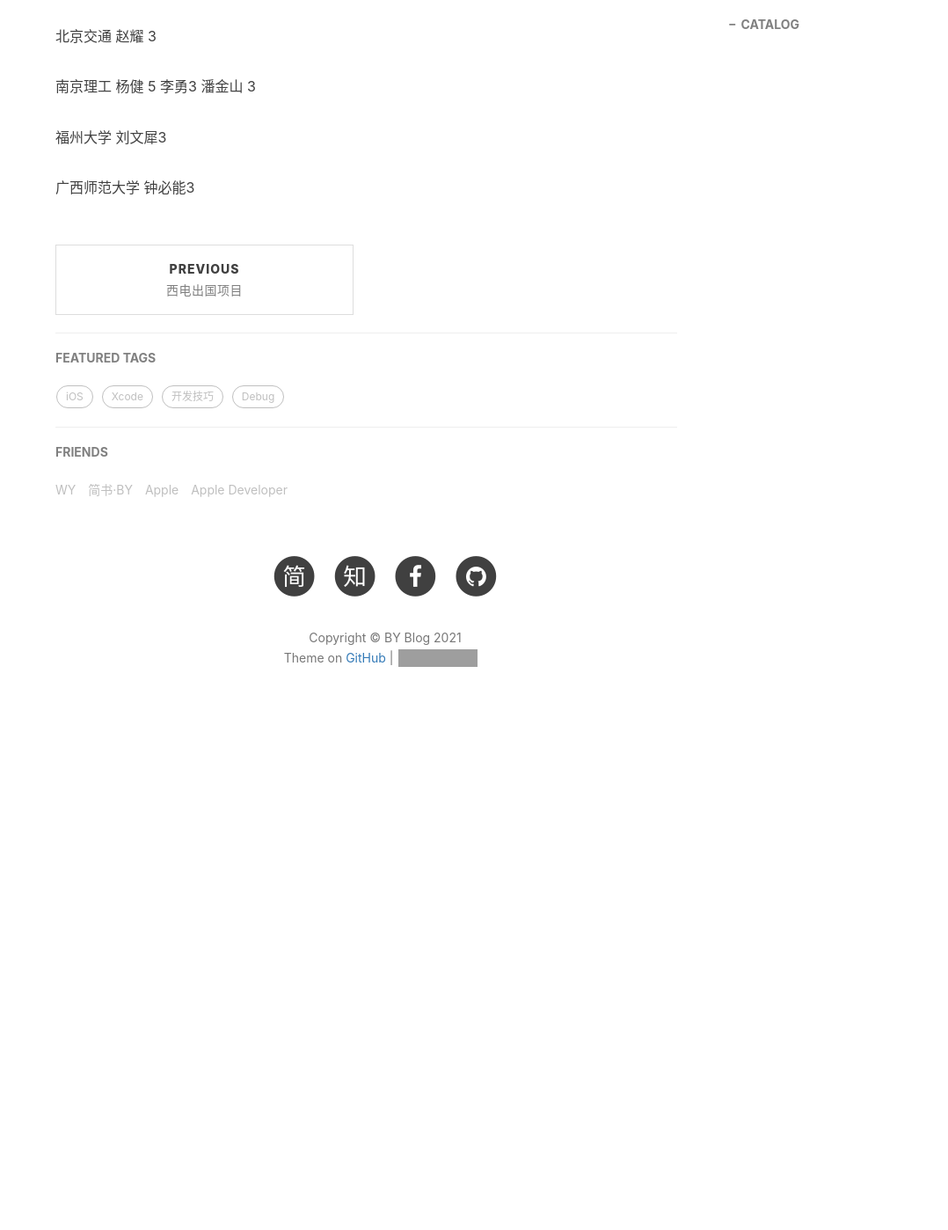
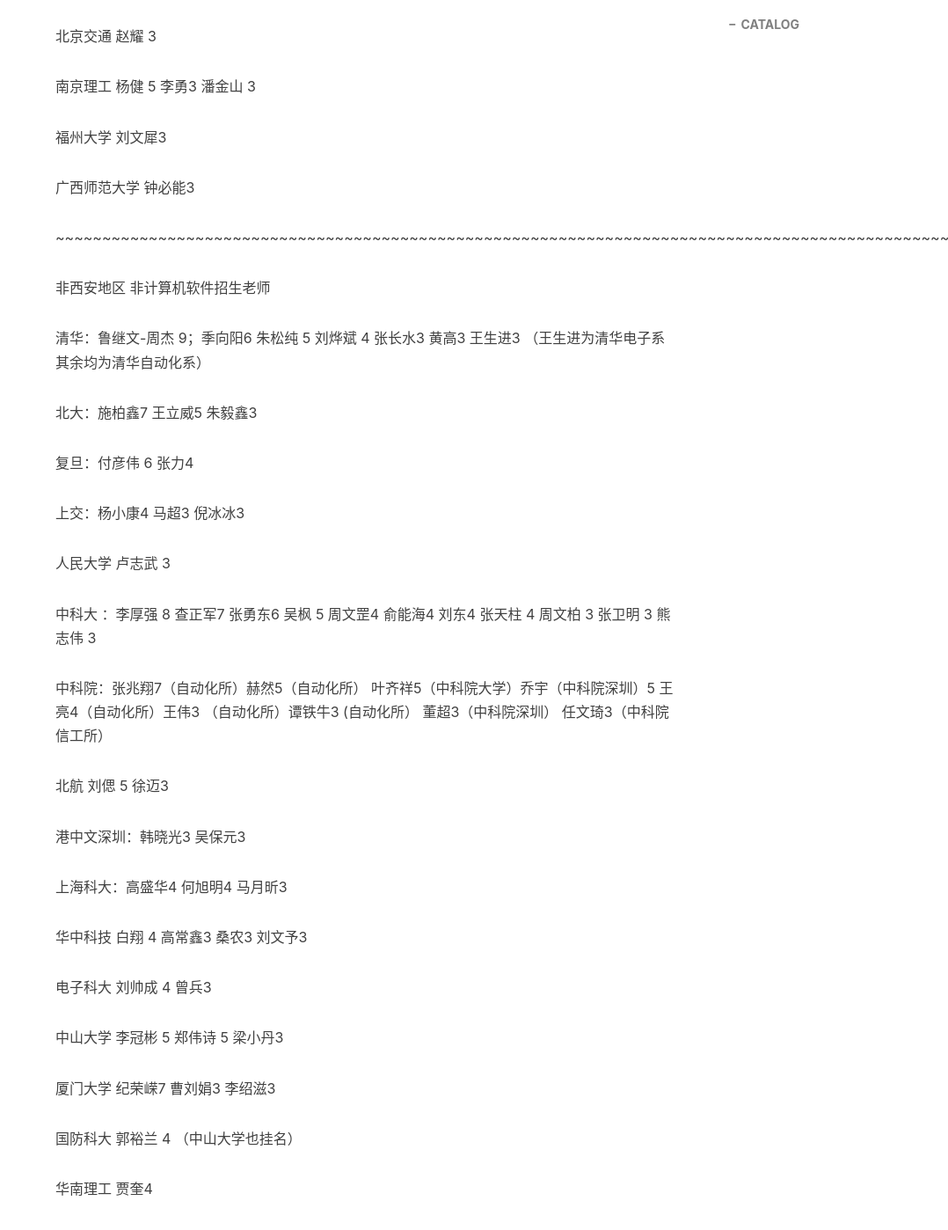
Before and after one commit to pengjiao123/pengjiao123.github.io, a Jekyll site: the page built from _posts/2021-07-07-大陆地区非计算机软件学院老师招生.md, in a window 1280 px wide and 1400 px high, scrolled down 4104 px. Shown: the whole window at 88% size, without its empty margins (202-1280 px from the left). Built offline with Jekyll 4.4.1, drawn with Linux system fonts in a browser that asks for light colours; nearby versions of some CDN libraries; comment, search, counter and statistics services are not loaded; before the commit the page ends 4956 px from its top, so only the background shows below that; some of the changed text lies outside the part shown; grey boxes are pictures that could not be loaded.

Commit message:
Update 2021-07-07-大陆地区非计算机软件学院老师招生.md

```diff
--- a/_posts/2021-07-07-大陆地区非计算机软件学院老师招生.md
+++ b/_posts/2021-07-07-大陆地区非计算机软件学院老师招生.md
@@ -124,3 +124,44 @@
 福州大学 刘文犀3
 
 广西师范大学 钟必能3
+
+
+~~~~~~~~~~~~~~~~~~~~~~~~~~~~~~~~~~~~~~~~~~~~~~~~~~~~~~~~~~~~~~~~~~~~~~~~~~~~~~~~~~~~~~~~~~~~~~~~~~~~~~~~~~~~~~
+
+非西安地区 非计算机软件招生老师
+
+清华：鲁继文-周杰 9；季向阳6 朱松纯 5  刘烨斌 4 张长水3 黄高3 王生进3 （王生进为清华电子系 其余均为清华自动化系）
+
+北大：施柏鑫7 王立威5  朱毅鑫3
+
+复旦：付彦伟 6  张力4
+
+上交：杨小康4 马超3  倪冰冰3
+
+人民大学 卢志武 3
+
+中科大 ：李厚强 8 查正军7 张勇东6 吴枫 5 周文罡4 俞能海4 刘东4 张天柱 4 周文柏 3 张卫明 3 熊志伟 3
+
+中科院：张兆翔7（自动化所）赫然5（自动化所） 叶齐祥5（中科院大学）乔宇（中科院深圳）5 王亮4（自动化所）王伟3 （自动化所）谭铁牛3 (自动化所） 董超3（中科院深圳） 任文琦3（中科院信工所）
+
+北航 刘偲 5  徐迈3
+
+港中文深圳：韩晓光3 吴保元3
+
+上海科大：高盛华4 何旭明4 马月昕3
+
+华中科技 白翔 4 高常鑫3 桑农3 刘文予3
+
+电子科大 刘帅成 4 曾兵3
+
+中山大学 李冠彬 5 郑伟诗 5 梁小丹3
+
+厦门大学 纪荣嵘7  曹刘娟3 李绍滋3
+
+国防科大 郭裕兰 4 （中山大学也挂名）
+
+华南理工 贾奎4
+
+大连理工：卢湖川9 贾旭4 王栋3
+
+北京交通 赵耀 3
```
